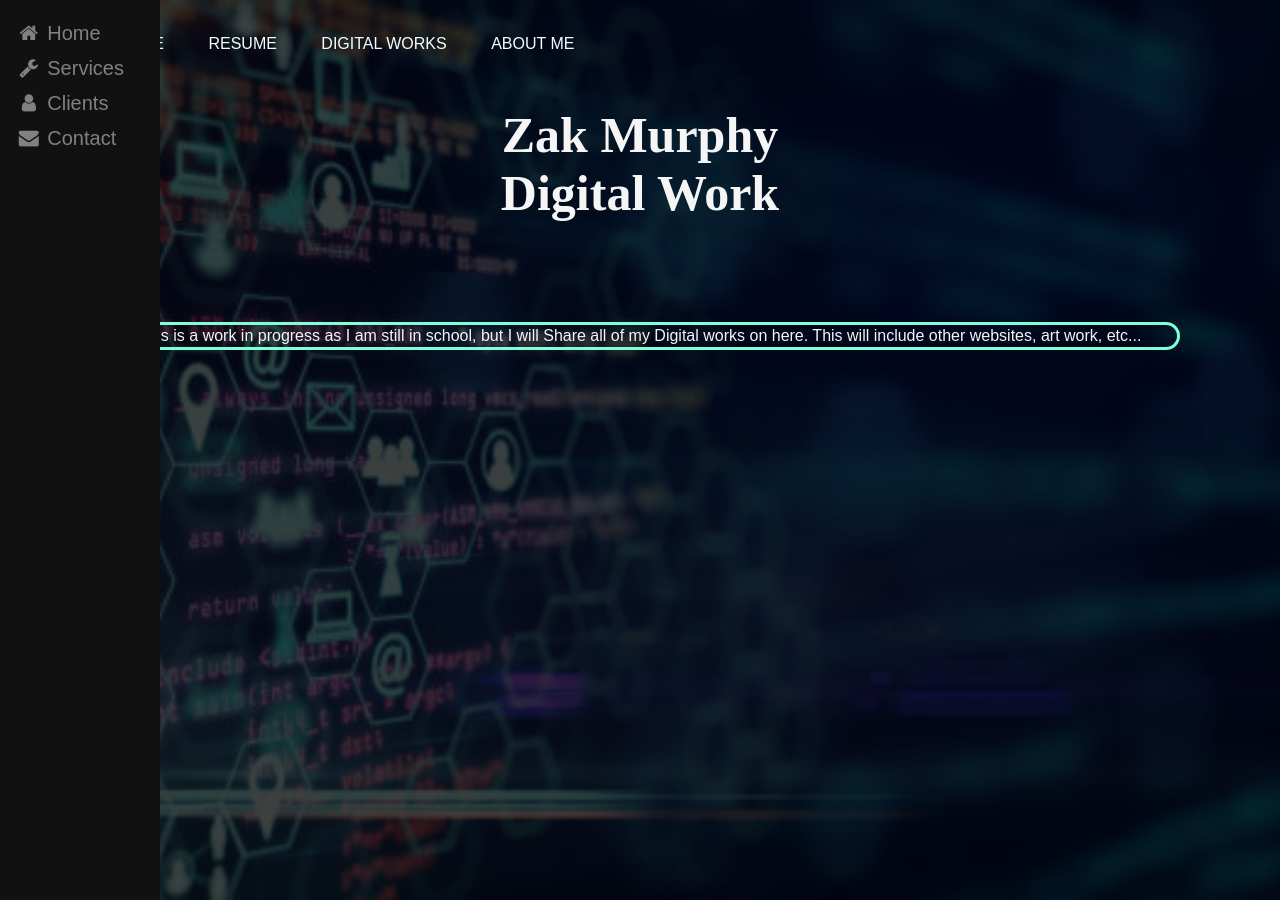
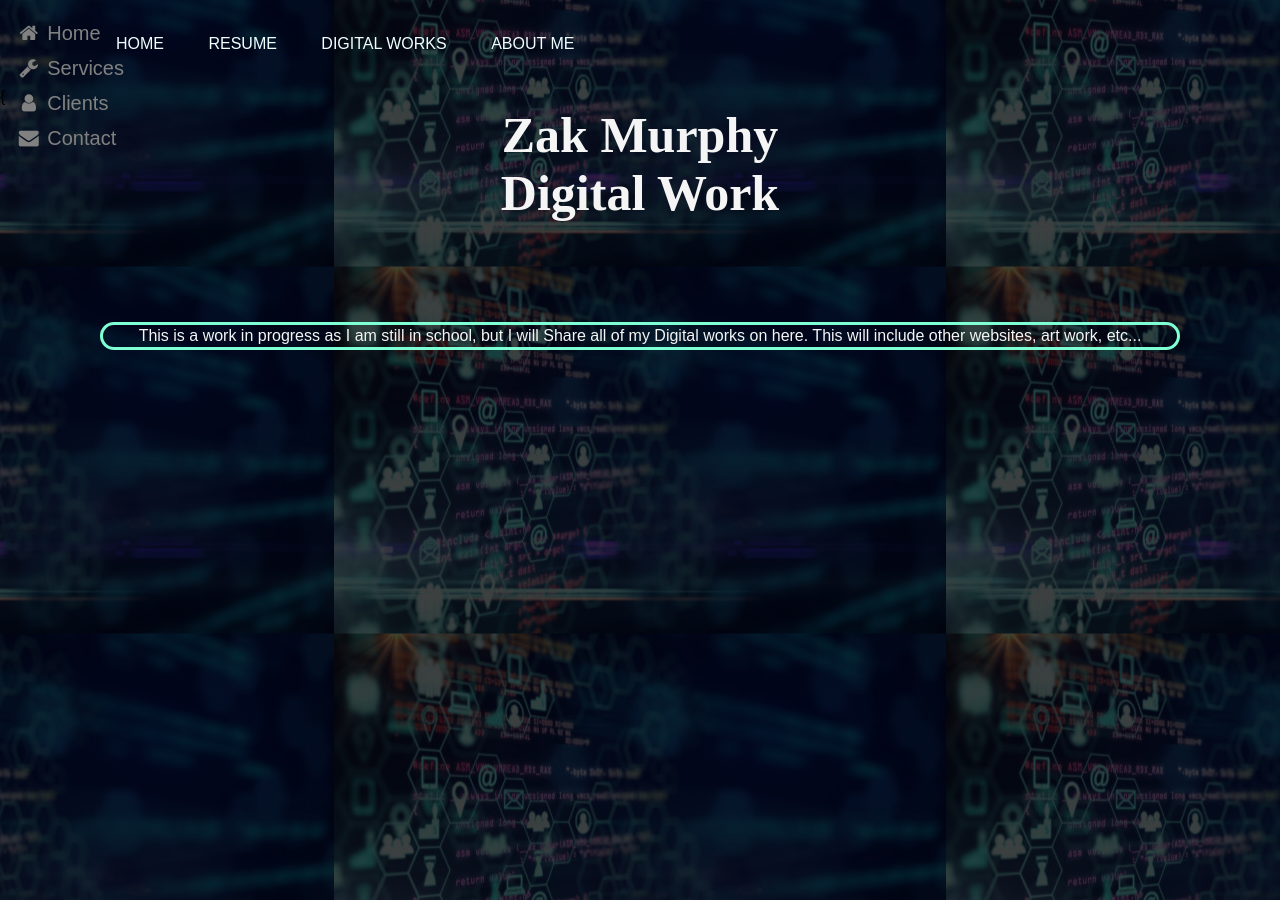
Before and after one commit to ZakMurphy191/Digit400, a Jekyll site: the page built from docs/dw.html, in a window 1280 px wide. Built offline with Jekyll 4.4.1, drawn with Linux system fonts in a browser that asks for light colours.

Commit message:
sidebar color

```diff
--- a/docs/css/style.css
+++ b/docs/css/style.css
@@ -7,7 +7,7 @@
     width: 100%;
     height: 100vh;
     background-image: linear-gradient(rgba(0,0,0,0.75),rgba(0,0,0,0.75)),url(../images/background.jpg);
-    background-size: cover;
+    background-size:auto;
     background-position: center
 }
 .navbar{
@@ -131,7 +131,7 @@ p{
   z-index: 1;
   top: 0;
   left: 0;
-  background-color: #111;
+  background-color:transparent;
   overflow-x: hidden;
   padding-top: 16px;
 }
```
